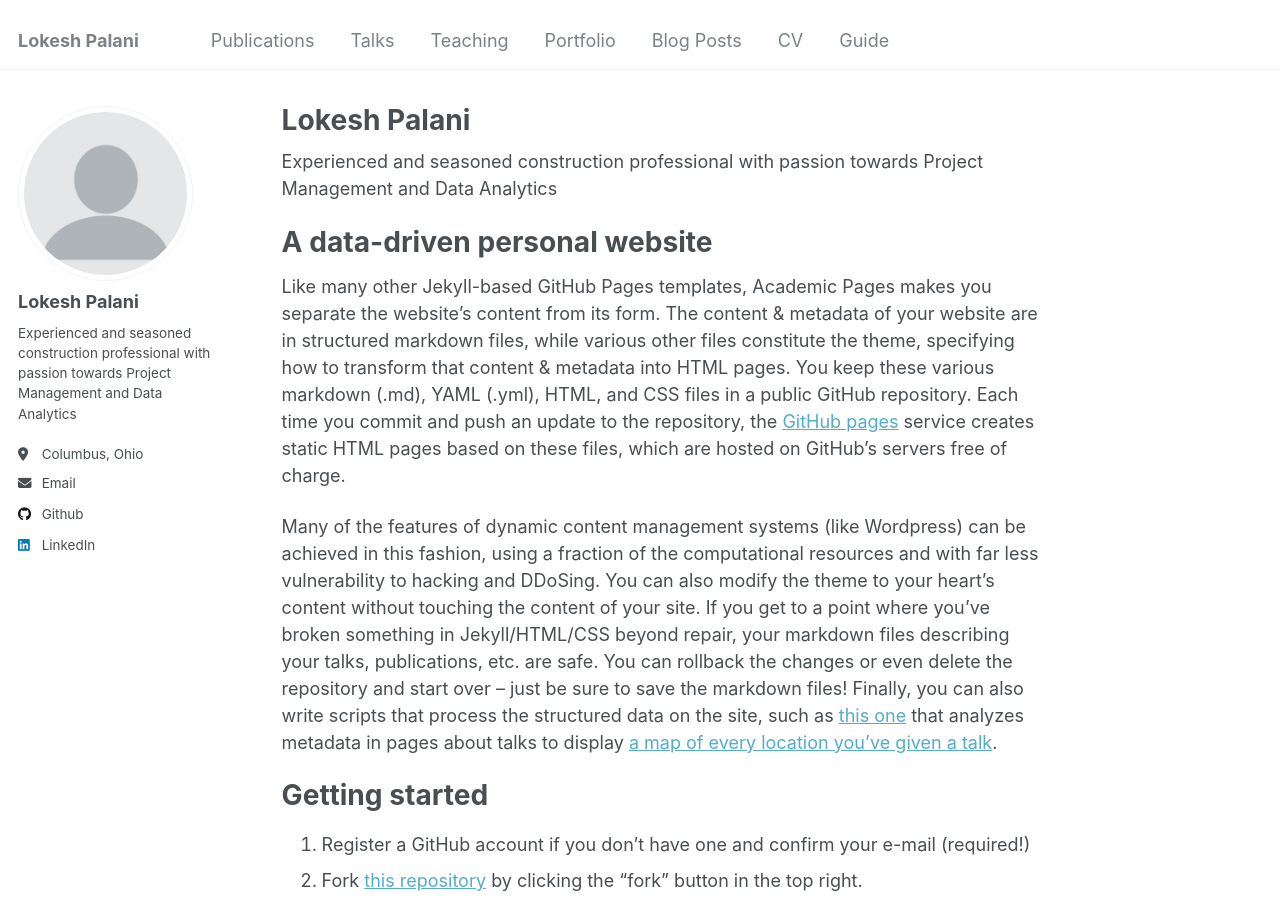
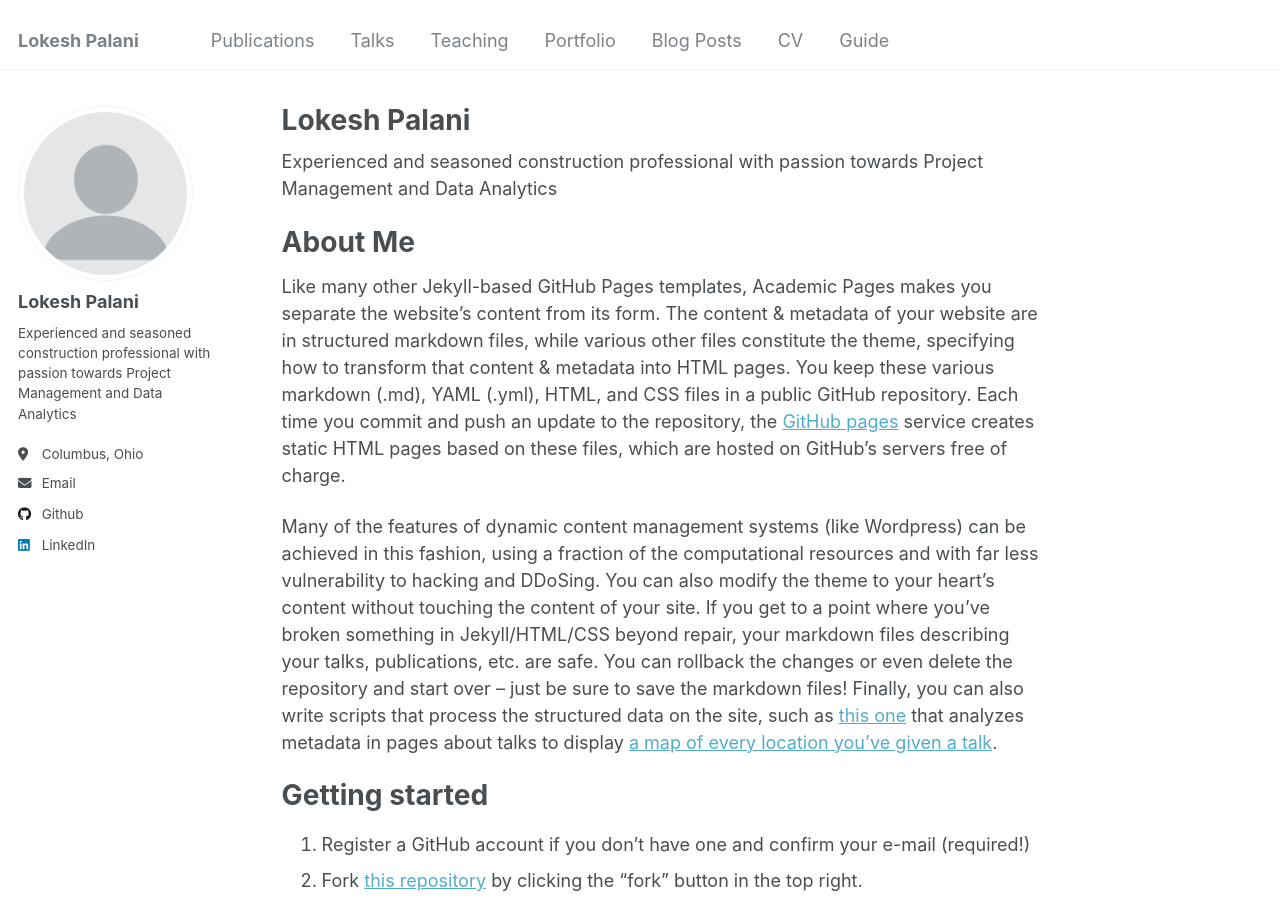
Before and after one commit to Coolinglass/coolinglass.github.io, a Jekyll site: the page built from _pages/about.md, in a window 1280 px wide and 900 px high. Built offline with Jekyll 4.4.1, drawn with Linux system fonts in a browser that asks for light colours.

Commit message:
Update about.md

```diff
--- a/_pages/about.md
+++ b/_pages/about.md
@@ -9,7 +9,7 @@ redirect_from:
 
 Experienced and seasoned construction professional with passion towards Project Management and Data Analytics
 
-A data-driven personal website
+About Me
 ======
 Like many other Jekyll-based GitHub Pages templates, Academic Pages makes you separate the website's content from its form. The content & metadata of your website are in structured markdown files, while various other files constitute the theme, specifying how to transform that content & metadata into HTML pages. You keep these various markdown (.md), YAML (.yml), HTML, and CSS files in a public GitHub repository. Each time you commit and push an update to the repository, the [GitHub pages](https://pages.github.com/) service creates static HTML pages based on these files, which are hosted on GitHub's servers free of charge.
 
```
